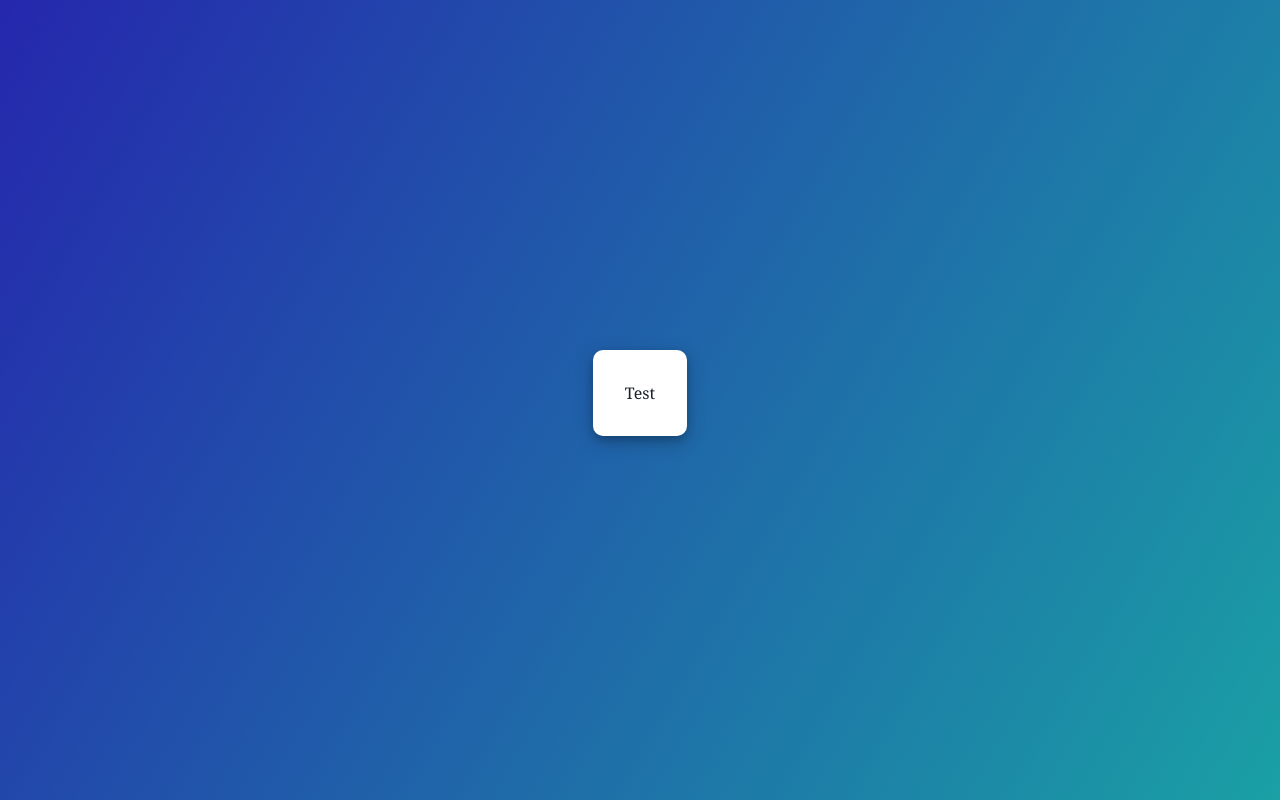
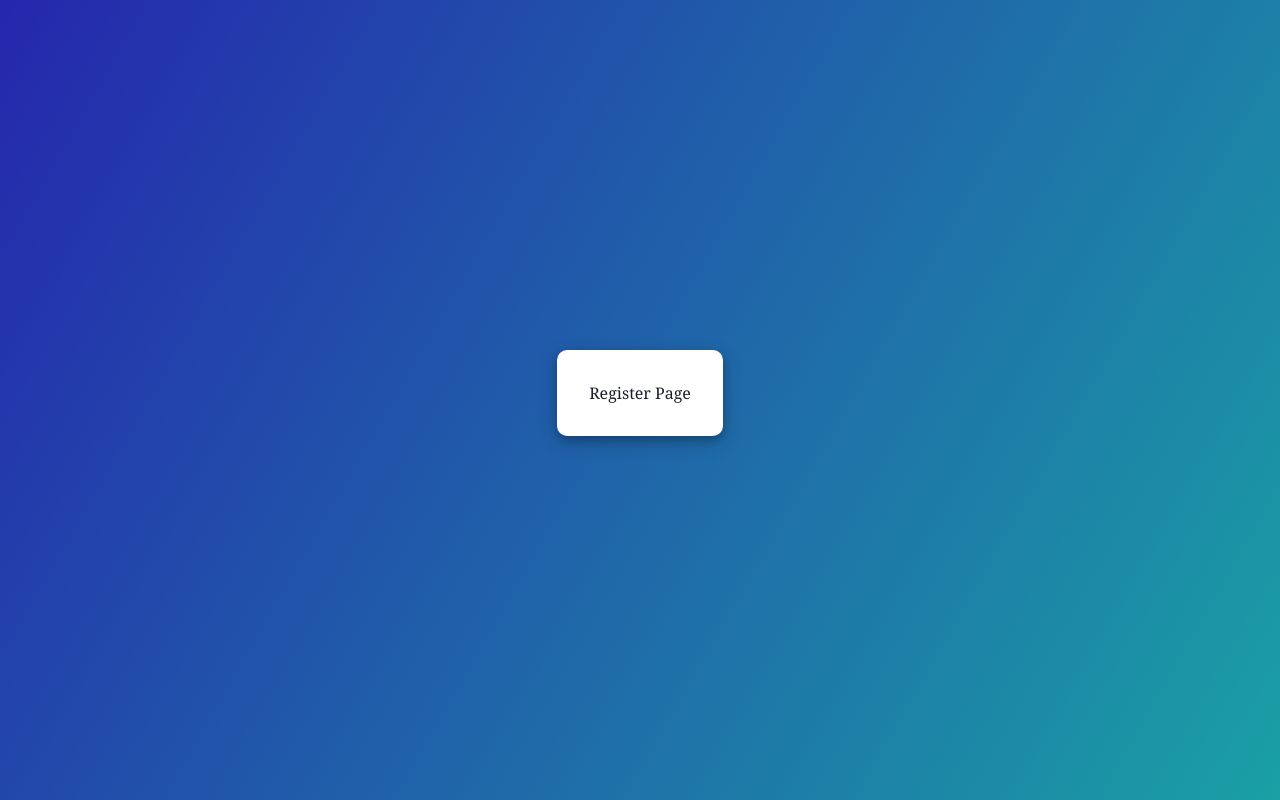
Before and after one commit to mmateen19/4353Project, a React (Create React App) app in the folder gasprice-app/: page / in a window 1280 px wide. Both pictures are taken after a click on the input "Register". Built offline with nearby package versions, Linux system fonts and the light colour scheme.

Commit message:
register?

```diff
--- a/gasprice-app/src/App.js
+++ b/gasprice-app/src/App.js
@@ -15,7 +15,7 @@ function App() {
   return (
     <div className="App">
       {clickedRegistered ? (
-        <Register />
+        <Register users={users} setUsers={setUsers} />
       ) : (
         <div>
           {isSubmitted ? (
--- a/gasprice-app/src/components/Login.css
+++ b/gasprice-app/src/components/Login.css
@@ -48,9 +48,6 @@ input[type="submit"]:hover {
   margin-bottom: 15px;
 }
 
-.container-space {
-}
-
 .list-container {
   display: flex;
 }
--- a/gasprice-app/src/components/Register.js
+++ b/gasprice-app/src/components/Register.js
@@ -1,12 +1,23 @@
 import React, { useState } from "react";
 import "./Register.css";
 
-const Register = () => {
+const Register = (users, setUsers) => {
   return (
     <div className="display-container">
-      <div>Test</div>
+      <div>Register Page</div>
     </div>
   );
 };
 
+/* for register handling
+    setUsers([
+      ...users,
+      {
+        /*need to enter the username and password as an/
+        username: "",
+        password: "",
+      },
+    ]);
+*/
+
 export default Register;
```
Also changed, not shown: gasprice-app/src/components/Login.js (+0 -10 lines).
